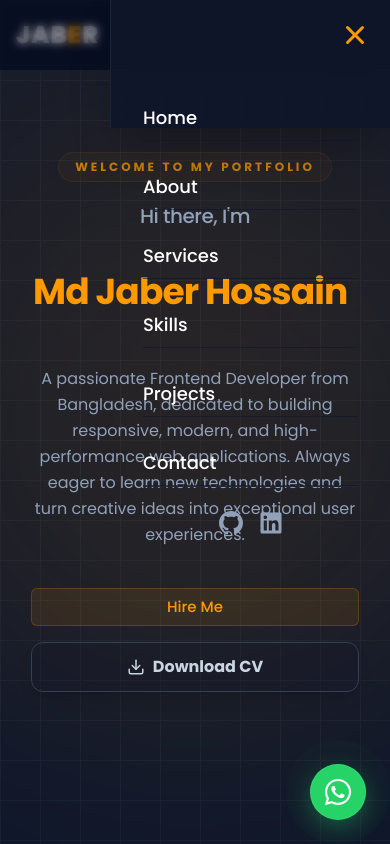
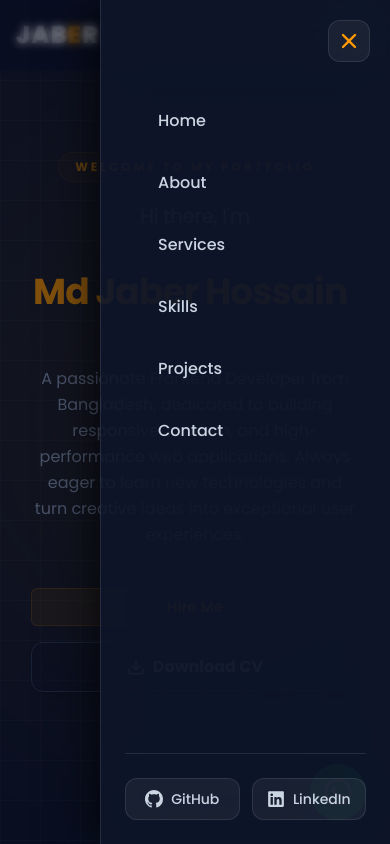
Before and after one commit to mdjaberdev/jaberdev, a React (Vite) app: page / in a window 390 px wide. Both pictures are taken after a click on the button "Toggle Menu". Shown: the top 844 px of the page. Built offline with nearby package versions, Linux system fonts and the light colour scheme.

Commit message:
header menu mobail screen desing change

```diff
--- a/src/components/layouts/Header.jsx
+++ b/src/components/layouts/Header.jsx
@@ -83,11 +83,19 @@ const Header = () => {
         </div>
 
         <div
-          className={`lg:hidden fixed inset-y-0 right-0 w-[280px] bg-[#0F172B]/95 backdrop-blur-lg border-l border-slate-800/80 p-8 pt-24 shadow-2xl transition-transform duration-500 ease-in-out z-40 flex flex-col justify-between ${
+          className={`lg:hidden fixed inset-y-0 right-0 w-[290px] h-screen bg-[#0F172B]/85 backdrop-blur-xl border-l border-white/10 p-6 pt-24 shadow-[-10px_0_40px_rgba(0,0,0,0.6)] transition-transform duration-500 ease-in-out flex flex-col justify-between z-[9999]  ${
             menuOpen ? "translate-x-0" : "translate-x-full"
           }`}
         >
-          <ul className="flex flex-col gap-y-6 text-white font-medium text-lg">
+          <button
+            aria-label="Close Menu"
+            onClick={() => setMenuOpen(false)}
+            className="absolute top-5 right-5 text-[#FE9A00] text-2xl p-2 rounded-xl bg-white/5 border border-white/10 active:scale-95 transition-all duration-300 cursor-pointer "
+          >
+            <HiX />
+          </button>
+
+          <ul className="flex flex-col gap-y-3">
             {menuItems.map((item, index) => (
               <li key={index}>
                 <HashLink
@@ -97,36 +105,41 @@ const Header = () => {
                     if (item.action) item.action();
                     setMenuOpen(false);
                   }}
-                  className="block py-2 hover:text-[#FE9A00] transition-colors duration-200 border-b border-slate-900/60"
+                  className="flex items-center gap-4 px-4 py-3 text-slate-300 font-medium text-[16px] rounded-xl border border-transparent hover:text-white hover:bg-[#FE9A00]/10 hover:border-[#FE9A00]/20 transition-all duration-300 group"
                 >
-                  {item.label}
+                  <span className="text-xl text-slate-400 group-hover:text-[#FE9A00] transition-colors duration-300">
+                    {item.icon}
+                  </span>
+                  <span>{item.label}</span>
                 </HashLink>
               </li>
             ))}
           </ul>
-
-          <div className="flex gap-x-4 border-t border-slate-800 pt-6 justify-center">
+          {/* Premium Mobile Social Action Box */}
+          <div className="grid grid-cols-2 gap-3 border-t border-white/10 pt-6">
             <a
               href="https://github.com/mdjaberdev"
               target="_blank"
               rel="noopener noreferrer"
-              className="text-2xl text-slate-400 hover:text-white transition-colors"
+              className="flex items-center justify-center gap-2 py-2.5 rounded-xl bg-white/5 border border-white/10 text-slate-300 hover:text-white hover:bg-[#FE9A00]/20 hover:border-[#FE9A00]/30 transition-all duration-300 text-sm font-medium"
             >
-              <BsGithub />
+              <BsGithub className="text-lg" />
+              <span>GitHub</span>
             </a>
             <a
               href="https://www.linkedin.com/in/mdjaberdev/"
               target="_blank"
               rel="noopener noreferrer"
-              className="text-2xl text-slate-400 hover:text-[#0077B5] transition-colors"
+              className="flex items-center justify-center gap-2 py-2.5 rounded-xl bg-white/5 border border-white/10 text-slate-300 hover:text-[#0077B5] hover:bg-[#0077B5]/20 hover:border-[#0077B5]/30 transition-all duration-300 text-sm font-medium"
             >
-              <FaLinkedin />
+              <FaLinkedin className="text-lg" />
+              <span>LinkedIn</span>
             </a>
           </div>
         </div>
         {menuOpen && (
           <div
-            className="lg:hidden fixed inset-0 bg-slate-950/40 backdrop-blur-xs z-30 transition-opacity duration-300"
+            className="lg:hidden fixed inset-0 h-screen w-screen bg-slate-950/50 backdrop-blur-xs transition-all duration-500 z-[9990]"
             onClick={() => setMenuOpen(false)}
           ></div>
         )}
```
